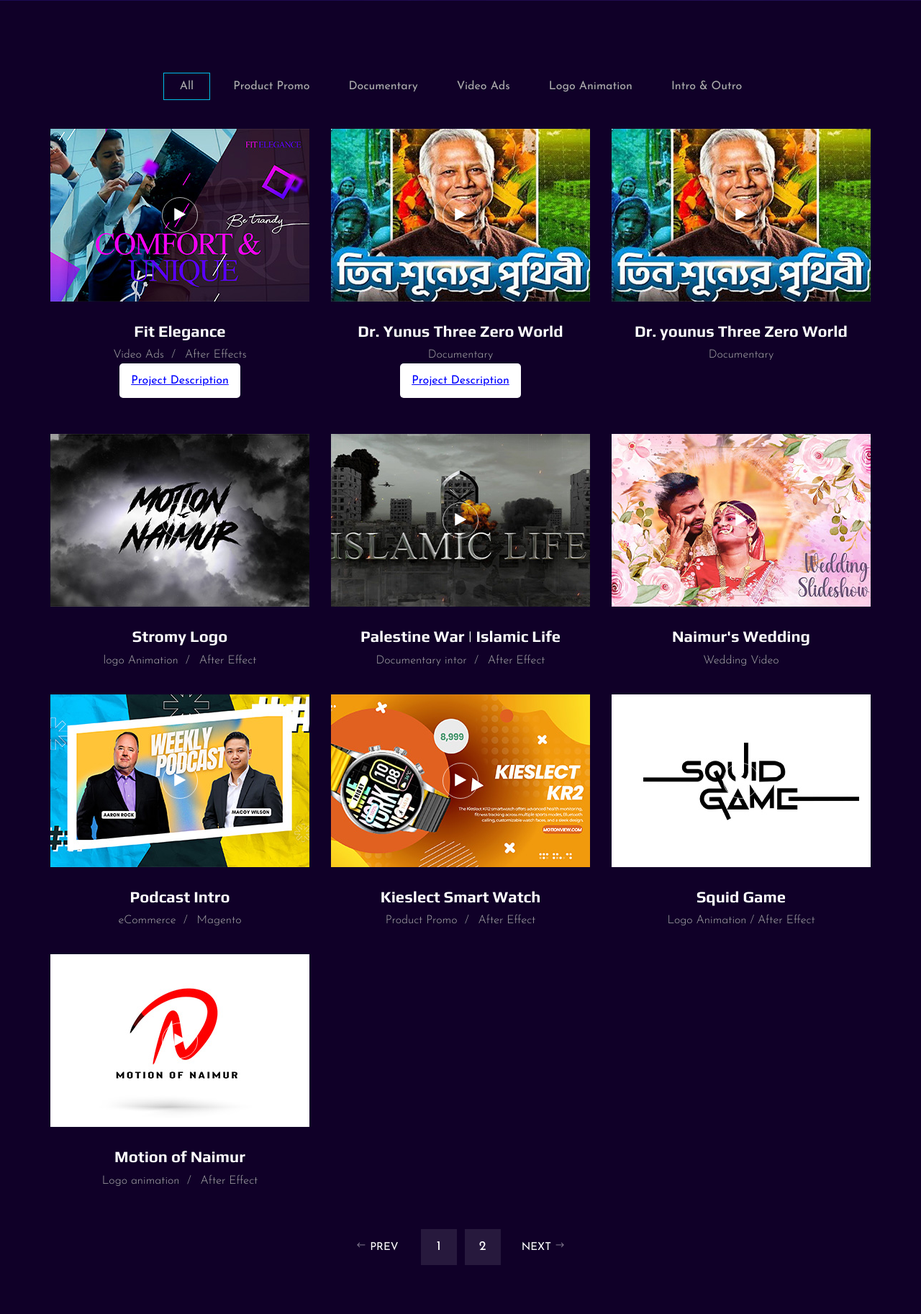
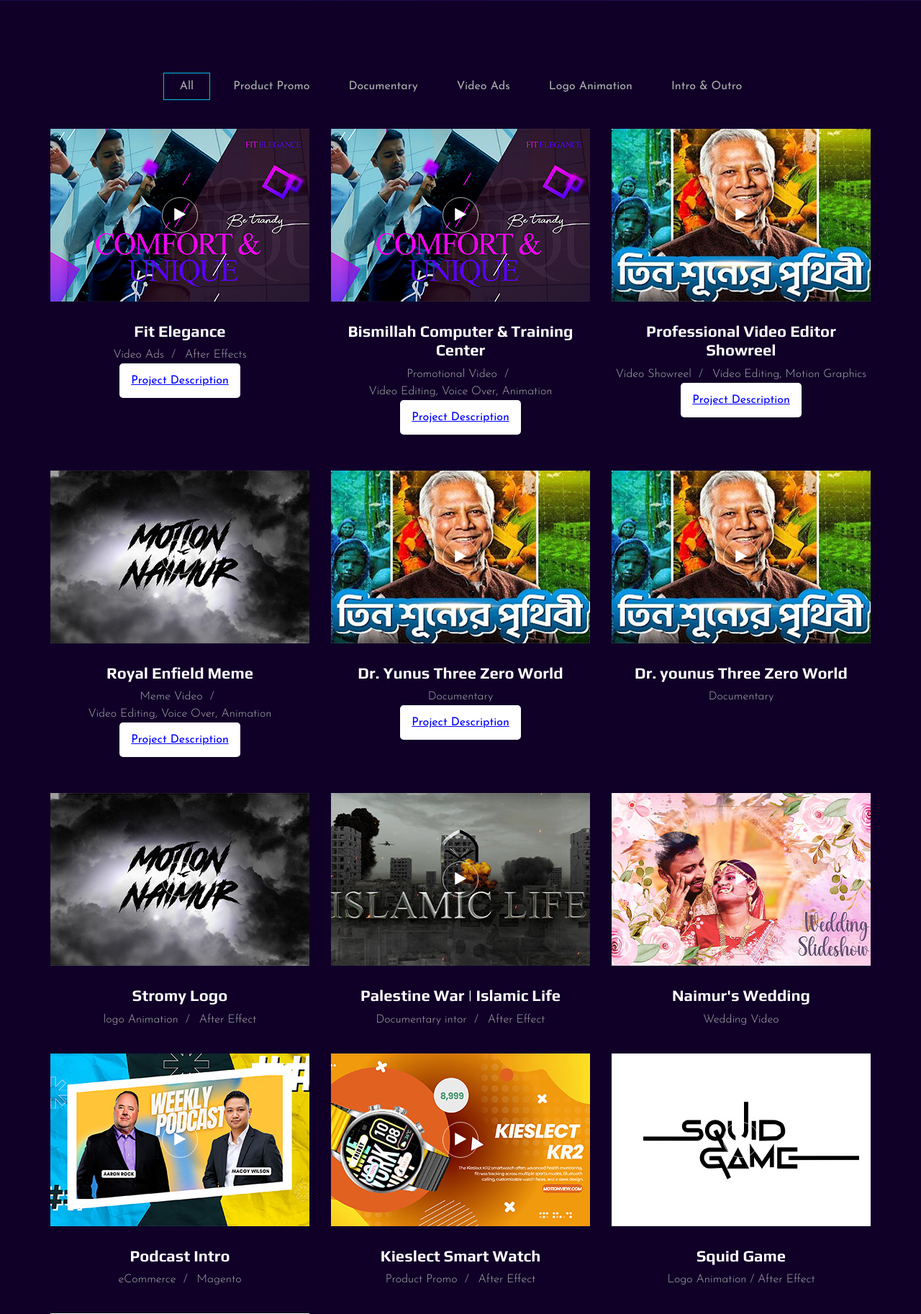
Before and after one commit to developer-naimur-rahman/portfolio1, a PHP site: page /portfolio.html in a window 1280 px wide. Shown: the part 375-2201 px from the top of the page at 72% size. Run offline with PHP 8.4, Linux system fonts and the light colour scheme.

Commit message:
fortfolio page edit

```diff
--- a/css/style.css
+++ b/css/style.css
@@ -2202,6 +2202,7 @@
   height: 100%; /* Full height */
   overflow: auto; /* Enable scroll if needed */
   background-color: rgba(0, 0, 0, 0.8); /* Black w/ opacity */
+  display: flex; /* Center contents */
   align-items: center; /* Center vertically */
   justify-content: center; /* Center horizontally */
 }
@@ -2210,7 +2211,7 @@
   background-color: white;
   width: 80%;
   height: 80%;
-  display: flex;
+  display: flex; /* Flex for side-by-side layout */
   border-radius: 10px;
   overflow: hidden;
   transition: transform 0.3s ease;
@@ -2218,12 +2219,13 @@
 }
 
 .popup-left {
-  padding: 20px;
-  flex: 1;
+  flex: 1; /* Takes half of the space */
+  padding: 20px; /* Add padding for spacing */
+  overflow-y: auto; /* Enable scrolling if content overflows */
 }
 
 .popup-right {
-  flex: 1;
+  flex: 1; /* Takes half of the space */
   position: relative;
   overflow: hidden;
 }
@@ -2237,3 +2239,8 @@
   cursor: pointer;
   color: #000; /* Change color if needed */
 }
+
+h4, h5 {
+  text-align: center; /* Center the title and role */
+  margin: 0;         /* Remove default margins */
+}
--- a/portfolio.html
+++ b/portfolio.html
@@ -110,12 +110,13 @@
             <div class="row portfolio__gallery">
 
 
-               <!-- FIT ELEGANCE START  -->
-
+              <!-- FIT ELEGANCE START -->
 <div class="col-lg-4 col-md-6 col-sm-6 mix ads">
     <div class="portfolio__item">
         <div class="portfolio__item__video set-bg" data-setbg="img/portfolio/portfolio-1.jpg">
-                        <a href="https://www.youtube.com/watch?v=TBQO4uVm1eI" class="play-btn video-popup"><i class="fa fa-play"></i></a>
+            <a href="https://www.youtube.com/watch?v=TBQO4uVm1eI" class="play-btn video-popup">
+                <i class="fa fa-play"></i>
+            </a>
         </div>
         <div class="portfolio__item__text">
             <h4>Fit Elegance</h4>
@@ -124,7 +125,10 @@
                 <li>After Effects</li>
             </ul>
             <!-- Button to show project description -->
-                        <p class="project-description" style="cursor: pointer; color: blue; text-decoration: underline;" onclick="showPopup('Fit Elegance', 'A promotional video showcasing elegant fitness apparel, highlighting features and style.', 'Video Editing, Motion Graphics, After Effects', 'Final video, promotional clips, and social media teasers.', 'https://www.youtube.com/embed/TBQO4uVm1eI')">Project Description</p>
+            <p class="project-description" style="cursor: pointer; color: blue; text-decoration: underline;"
+               onclick="showPopup('Fit Elegance', 'A promotional video showcasing elegant fitness apparel, highlighting features and style.', 'Video Editing, Motion Graphics, After Effects', 'Final video, promotional clips, and social media teasers.', 'https://www.youtube.com/embed/TBQO4uVm1eI')">
+                Project Description
+            </p>
         </div>
     </div>
 </div>
@@ -132,10 +136,11 @@
 <!-- Full-screen Popup -->
 <div class="popup" id="projectPopup" style="display: none;">
     <div class="popup-content">
-                    <span class="close-popup" onclick="closePopup()" style="position: absolute; top: 10px; left: 50%; transform: translateX(-50%); font-size: 24px; cursor: pointer;">&times;</span>
+        <span class="close-popup" onclick="closePopup()"
+              style="position: absolute; top: 10px; left: 50%; transform: translateX(-50%); font-size: 24px; cursor: pointer;">&times;</span>
         <div class="popup-left">
-                        <h4 id="popupTitle"></h4>
-                        <h4>My Role: Video Editor</h4>
+            <h4 id="popupTitle" style="text-align: center;"></h4>
+            <h5 style="text-align: center;">My Role: Video Editor</h5>
             <p><strong>Project Description:</strong> <span id="popupDescription"></span></p>
             <p><strong>Skills:</strong> <span id="popupSkills"></span></p>
             <p><strong>Deliverables:</strong> <span id="popupDeliverables"></span></p>
@@ -145,8 +150,135 @@
         </div>
     </div>
 </div>
+<!-- FIT ELEGANCE END -->
 
-  <!-- FIT ELEGANCE END  -->
+
+<!-- BISMILLAH COMPUTER & TRAINING CENTER START -->
+<div class="col-lg-4 col-md-6 col-sm-6 mix ads">
+    <div class="portfolio__item">
+        <div class="portfolio__item__video set-bg" data-setbg="img/portfolio/portfolio-1.jpg">
+            <a href="https://www.youtube.com/watch?v=bPQFwWMwQBs" class="play-btn video-popup">
+                <i class="fa fa-play"></i>
+            </a>
+        </div>
+        <div class="portfolio__item__text">
+            <h4>Bismillah Computer & Training Center</h4>
+            <ul>
+                <li>Promotional Video</li>
+                <li>Video Editing, Voice Over, Animation</li>
+            </ul>
+            <!-- Button to show project description -->
+            <p class="project-description" style="cursor: pointer; color: blue; text-decoration: underline;"
+               onclick="showPopup('Bismillah Computer & Training Center', 'This project involved creating a promotional video for Bismillah Computer & Training Center to showcase its educational services and attract new students. My role encompassed video editing, motion graphics, and structuring a narrative that highlights the center’s value and offerings.', 'Video Editing, Voice Over, Video Animation, Motion Graphics', 'Final promotional video and social media clips.', 'https://www.youtube.com/embed/bPQFwWMwQBs')">
+                Project Description
+            </p>
+        </div>
+    </div>
+</div>
+
+<!-- Full-screen Popup -->
+<div class="popup" id="projectPopup" style="display: none;">
+    <div class="popup-content">
+        <span class="close-popup" onclick="closePopup()"
+              style="position: absolute; top: 10px; left: 50%; transform: translateX(-50%); font-size: 24px; cursor: pointer;">&times;</span>
+        <div class="popup-left">
+            <h4 id="popupTitle" style="text-align: center;"></h4>
+            <h5 style="text-align: center;">My Role: Video Editing, Voice Over, Animation</h5>
+            <p><strong>Project Description:</strong> <span id="popupDescription"></span></p>
+            <p><strong>Skills:</strong> <span id="popupSkills"></span></p>
+            <p><strong>Deliverables:</strong> <span id="popupDeliverables"></span></p>
+        </div>
+        <div class="popup-right">
+            <iframe id="popupVideo" width="100%" height="100%" frameborder="0" allowfullscreen></iframe>
+        </div>
+    </div>
+</div>
+<!-- BISMILLAH COMPUTER & TRAINING CENTER END -->
+
+<!-- PROFESSIONAL VIDEO EDITOR SHOWREEL START -->
+<div class="col-lg-4 col-md-6 col-sm-6 mix ads">
+    <div class="portfolio__item">
+        <div class="portfolio__item__video set-bg" data-setbg="img/portfolio/portfolio-2.jpg">
+            <a href="https://www.youtube.com/watch?v=WGRmtJGzSNw" class="play-btn video-popup">
+                <i class="fa fa-play"></i>
+            </a>
+        </div>
+        <div class="portfolio__item__text">
+            <h4>Professional Video Editor Showreel</h4>
+            <ul>
+                <li>Video Showreel</li>
+                <li>Video Editing, Motion Graphics</li>
+            </ul>
+            <!-- Button to show project description -->
+            <p class="project-description" style="cursor: pointer; color: blue; text-decoration: underline;"
+               onclick="showPopup('Professional Video Editor Showreel', 'I offer professional video editing with custom motion graphics to make your content stand out. Services include clean cuts, transitions, and edits; eye-catching animations & logo intros; kinetic typography & titles; color grading & audio syncing. Whether it’s for YouTube, social media, or promotional videos, I’ll bring your vision to life with fast, high-quality results.', 'Adobe After Effects, Adobe Premiere Pro, Adobe Audition', 'Final showreel video showcasing editing skills.', 'https://www.youtube.com/embed/WGRmtJGzSNw')">
+                Project Description
+            </p>
+        </div>
+    </div>
+</div>
+
+<!-- Full-screen Popup -->
+<div class="popup" id="projectPopup" style="display: none;">
+    <div class="popup-content">
+        <span class="close-popup" onclick="closePopup()"
+              style="position: absolute; top: 10px; left: 50%; transform: translateX(-50%); font-size: 24px; cursor: pointer;">&times;</span>
+        <div class="popup-left">
+            <h4 id="popupTitle" style="text-align: center;"></h4>
+            <h5 style="text-align: center;">My Role: Video Editor, Animator</h5>
+            <p><strong>Project Description:</strong> <span id="popupDescription"></span></p>
+            <p><strong>Skills:</strong> <span id="popupSkills"></span></p>
+            <p><strong>Deliverables:</strong> <span id="popupDeliverables"></span></p>
+        </div>
+        <div class="popup-right">
+            <iframe id="popupVideo" width="100%" height="100%" frameborder="0" allowfullscreen></iframe>
+        </div>
+    </div>
+</div>
+<!-- PROFESSIONAL VIDEO EDITOR SHOWREEL END -->
+
+<!-- ROYAL ENFIELD MEME START -->
+<div class="col-lg-4 col-md-6 col-sm-6 mix ads">
+    <div class="portfolio__item">
+        <div class="portfolio__item__video set-bg" data-setbg="img/portfolio/portfolio-3.jpg">
+            <a href="https://www.youtube.com/watch?v=MOvdnTWWMy0" class="play-btn video-popup">
+                <i class="fa fa-play"></i>
+            </a>
+        </div>
+        <div class="portfolio__item__text">
+            <h4>Royal Enfield Meme</h4>
+            <ul>
+                <li>Meme Video</li>
+                <li>Video Editing, Voice Over, Animation</li>
+            </ul>
+            <!-- Button to show project description -->
+            <p class="project-description" style="cursor: pointer; color: blue; text-decoration: underline;"
+               onclick="showPopup('Royal Enfield Meme', 'I created a humorous meme-style video focusing on the hype around the release of Royal Enfield motorcycles in Bangladesh. The project involved end-to-end video production, including video editing, voice-over, animation, and thumbnail creation.', 'Adobe After Effects, Adobe Premiere Pro, Voice-Over, Scriptwriting, Motion Design', 'Final meme video and animated thumbnail.', 'https://www.youtube.com/embed/MOvdnTWWMy0')">
+                Project Description
+            </p>
+        </div>
+    </div>
+</div>
+
+<!-- Full-screen Popup -->
+<div class="popup" id="projectPopup" style="display: none;">
+    <div class="popup-content">
+        <span class="close-popup" onclick="closePopup()"
+              style="position: absolute; top: 10px; left: 50%; transform: translateX(-50%); font-size: 24px; cursor: pointer;">&times;</span>
+        <div class="popup-left">
+            <h4 id="popupTitle" style="text-align: center;"></h4>
+            <h5 style="text-align: center;">My Role: Video Editing, Voice Over, Animation</h5>
+            <p><strong>Project Description:</strong> <span id="popupDescription"></span></p>
+            <p><strong>Skills:</strong> <span id="popupSkills"></span></p>
+            <p><strong>Deliverables:</strong> <span id="popupDeliverables"></span></p>
+        </div>
+        <div class="popup-right">
+            <iframe id="popupVideo" width="100%" height="100%" frameborder="0" allowfullscreen></iframe>
+        </div>
+    </div>
+</div>
+<!-- ROYAL ENFIELD MEME END -->
+
 
    <!-- Dr. younus Three Zero World START  -->
 
```
Lines whose indentation alone changed are shown as unchanged.
